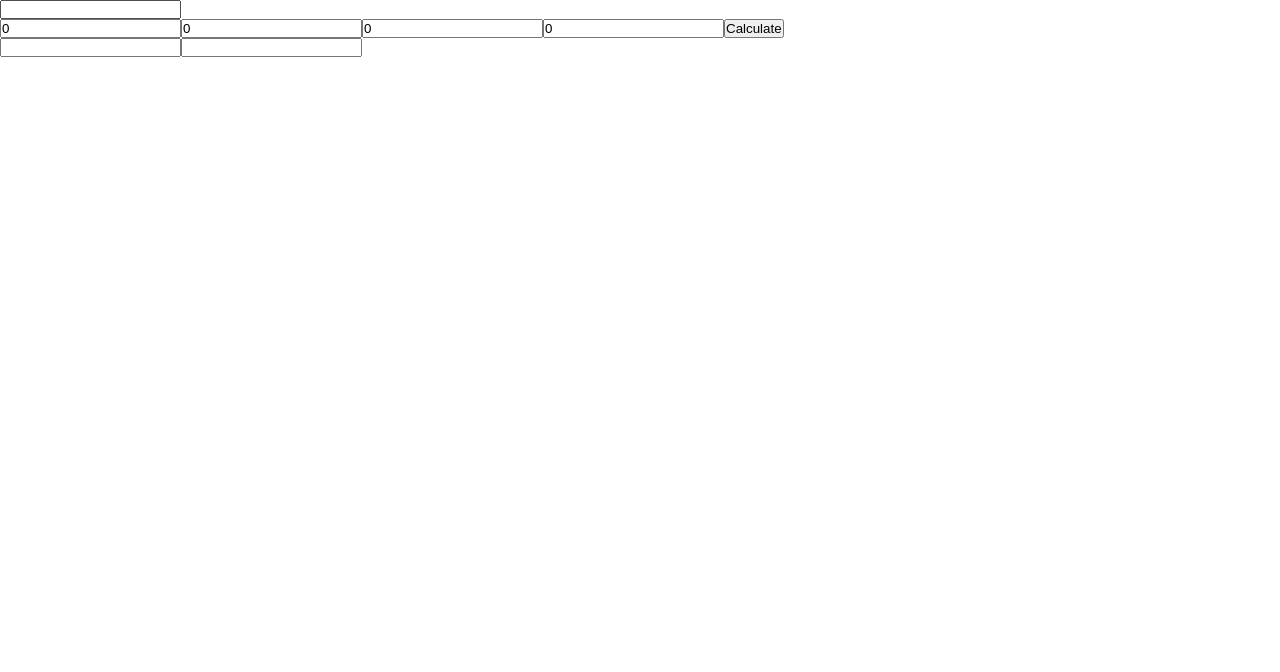
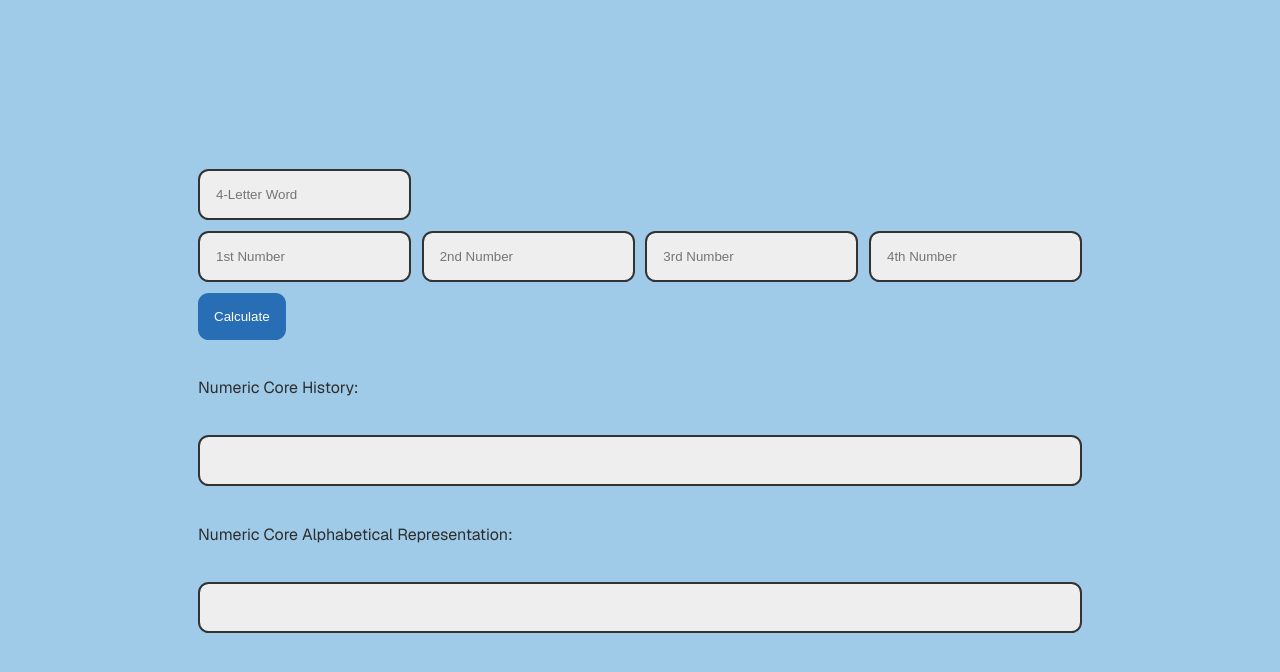
Before and after one commit to Carson-Shook/blueprince-solver, a Next.js app: page /numeric-cores in a window 1280 px wide. Shown: the top 672 px of the page. Built offline with nearby package versions, Linux system fonts and the light colour scheme.

Commit message:
Improved alpha representation, added style

```diff
--- a/src/app/globals.css
+++ b/src/app/globals.css
@@ -1,11 +1,11 @@
 :root {
-  --background: #ffffff;
-  --foreground: #171717;
+  --background: #9fcbe9;
+  --foreground: #2e2d2d;
 }
 
 @media (prefers-color-scheme: dark) {
   :root {
-    --background: #0a0a0a;
+    --background: #414141;
     --foreground: #ededed;
   }
 }
@@ -35,6 +35,74 @@ a {
   text-decoration: none;
 }
 
+label {
+  margin: 0pt 4pt 0pt 4pt;
+}
+
+input {
+  border-style: solid;
+  border-color: #333;
+  background-color: #eee;
+  color: #000;
+  border-width: 2pt;
+  border-radius: 8pt;
+  padding: 12pt;
+  margin: 4pt;
+}
+
+input:focus {
+  outline-style: solid;
+  outline-width: 3pt;
+  outline-color: #3b84cc;
+}
+
+button {
+  border-style: none;
+  border-color: #ccc;
+  background-color: #286eb5;
+  color: #fff;
+  border-width: -2pt;
+  border-radius: 8pt;
+  padding: 12pt;
+  margin: 4pt;
+  cursor: pointer;
+}
+
+button:hover {
+  border-style: none;
+  border-color: #fff;
+  background-color: #3b84cc;
+  color: #fff;
+  border-width: -2pt;
+  border-radius: 8pt;
+  padding: 12pt;
+  margin: 4pt;
+  cursor: pointer;
+}
+
+button:active {
+  border-style: none;
+  border-color: #ccc;
+  background-color: #286eb5;
+  color: #fff;
+  border-width: -2pt;
+  border-radius: 8pt;
+  padding: 12pt;
+  margin: 4pt;
+  cursor: pointer;
+}
+
+input[type="number"]::-webkit-outer-spin-button,
+input[type="number"]::-webkit-inner-spin-button {
+  -webkit-appearance: none;
+  margin: 0;
+}
+
+/* Firefox */
+input[type="number"] {
+  -moz-appearance: textfield;
+}
+
 @media (prefers-color-scheme: dark) {
   html {
     color-scheme: dark;
--- a/src/app/numeric-cores/page.jsx
+++ b/src/app/numeric-cores/page.jsx
@@ -1,16 +1,18 @@
 'use client'
+import styles from "./page.module.css";
 import { useState } from 'react'
 
-export default function Page() {
 const alphabet = ["a", "b", "c", "d", "e", "f", "g", "h", "i", "j", "k", "l", "m", "n", "o", "p", "q", "r", "s", "t", "u", "v", "w", "x", "y", "z"];
 
+
+export default function Page() {
     const [coreWord, setCoreWord] = useState('');
-    const [coreNum1, setCoreNum1] = useState(0);
-    const [coreNum2, setCoreNum2] = useState(0);
-    const [coreNum3, setCoreNum3] = useState(0);
-    const [coreNum4, setCoreNum4] = useState(0);
+    const [coreNum1, setCoreNum1] = useState('');
+    const [coreNum2, setCoreNum2] = useState('');
+    const [coreNum3, setCoreNum3] = useState('');
+    const [coreNum4, setCoreNum4] = useState('');
     const [numericCore, setNumericCore] = useState([]);
-    const alphabeticCore = numericCore.map((num) => alphabet[num - 1]);
+    const alphabeticCore = getStringFromCoreHistory(numericCore);
 
     function calculateNumericCore() {
         let core1 = 0;
@@ -43,27 +45,34 @@ export default function Page() {
 
         const coredValue = getNumericCoreFromNumbers(core1, core2, core3, core4);
         console.log(coredValue);
-        if (coredValue > 0 && coredValue <= 26) {
         setNumericCore([
             ...numericCore,
             coredValue
         ]);
     }
-    }
 
     return (
+        <div className={styles.page}>
+            <main className={styles.main}>
+                <form>
                     <div>
-            <form>
-                <input name='coreword' type='text' value={coreWord} onChange={e => setCoreWord(e.target.value)} />
-                <br />
-                <input name='corenum1' type='number' value={coreNum1} onChange={e => setCoreNum1(e.target.value)} />
-                <input name='corenum2' type='number' value={coreNum2} onChange={e => setCoreNum2(e.target.value)} />
-                <input name='corenum3' type='number' value={coreNum3} onChange={e => setCoreNum3(e.target.value)} />
-                <input name='corenum4' type='number' value={coreNum4} onChange={e => setCoreNum4(e.target.value)} />
+                        <input name='coreword' type='text' placeholder="4-Letter Word" value={coreWord} onChange={e => setCoreWord(e.target.value)} />
+                    </div>
+                    <div>
+                        <input name='corenum1' type='number' placeholder="1st Number" value={coreNum1} onChange={e => setCoreNum1(e.target.value)} />
+                        <input name='corenum2' type='number' placeholder="2nd Number" value={coreNum2} onChange={e => setCoreNum2(e.target.value)} />
+                        <input name='corenum3' type='number' placeholder="3rd Number" value={coreNum3} onChange={e => setCoreNum3(e.target.value)} />
+                        <input name='corenum4' type='number' placeholder="4th Number" value={coreNum4} onChange={e => setCoreNum4(e.target.value)} />
+                    </div>
+                    <div>
                         <button onClick={calculateNumericCore} name='calculate' type='button'>Calculate</button>
+                    </div>
                 </form>
+                <label>Numeric Core History:</label>
                 <input name='numericcorenumber' value={numericCore} readOnly />
+                <label>Numeric Core Alphabetical Representation:</label>
                 <input name='alphabeticcore' value={alphabeticCore} readOnly />
+            </main>
         </div>
     );
 }
@@ -110,3 +119,17 @@ function getNumericCoreFromNumbers(num1, num2, num3, num4) {
     console.log(possibleResults);
     return Math.min(...possibleResults);
 }
+
+function getStringFromCoreHistory(coreHistory) {
+    const stringValue = [];
+    for (let i = 0; i < coreHistory.length; i++) {
+        const coreNumber = coreHistory[i];
+        if (coreNumber < 1 || coreNumber > 26) {
+            stringValue[i] = "-";
+        } else if (coreNumber >= 1 && coreNumber <= 26) {
+            stringValue[i] = alphabet[coreNumber - 1].toUpperCase();
+        }
+    }
+
+    return stringValue.join("");
+}
--- /dev/null
+++ b/src/app/numeric-cores/page.module.css
@@ -0,0 +1,168 @@
+.page {
+  --gray-rgb: 0, 0, 0;
+  --gray-alpha-200: rgba(var(--gray-rgb), 0.08);
+  --gray-alpha-100: rgba(var(--gray-rgb), 0.05);
+
+  --button-primary-hover: #383838;
+  --button-secondary-hover: #f2f2f2;
+
+  display: grid;
+  grid-template-rows: 20px 1fr 20px;
+  align-items: center;
+  justify-items: center;
+  min-height: 100svh;
+  padding: 80px;
+  gap: 64px;
+  font-family: var(--font-geist-sans);
+}
+
+@media (prefers-color-scheme: dark) {
+  .page {
+    --gray-rgb: 255, 255, 255;
+    --gray-alpha-200: rgba(var(--gray-rgb), 0.145);
+    --gray-alpha-100: rgba(var(--gray-rgb), 0.06);
+
+    --button-primary-hover: #ccc;
+    --button-secondary-hover: #1a1a1a;
+  }
+}
+
+.main {
+  display: flex;
+  flex-direction: column;
+  gap: 32px;
+  grid-row-start: 2;
+}
+
+.main ol {
+  font-family: var(--font-geist-mono);
+  padding-left: 0;
+  margin: 0;
+  font-size: 14px;
+  line-height: 24px;
+  letter-spacing: -0.01em;
+  list-style-position: inside;
+}
+
+.main li:not(:last-of-type) {
+  margin-bottom: 8px;
+}
+
+.main code {
+  font-family: inherit;
+  background: var(--gray-alpha-100);
+  padding: 2px 4px;
+  border-radius: 4px;
+  font-weight: 600;
+}
+
+.ctas {
+  display: flex;
+  gap: 16px;
+}
+
+.ctas a {
+  appearance: none;
+  border-radius: 128px;
+  height: 48px;
+  padding: 0 20px;
+  border: none;
+  border: 1px solid transparent;
+  transition:
+    background 0.2s,
+    color 0.2s,
+    border-color 0.2s;
+  cursor: pointer;
+  display: flex;
+  align-items: center;
+  justify-content: center;
+  font-size: 16px;
+  line-height: 20px;
+  font-weight: 500;
+}
+
+a.primary {
+  background: var(--foreground);
+  color: var(--background);
+  gap: 8px;
+}
+
+a.secondary {
+  border-color: var(--gray-alpha-200);
+  min-width: 158px;
+}
+
+.footer {
+  grid-row-start: 3;
+  display: flex;
+  gap: 24px;
+}
+
+.footer a {
+  display: flex;
+  align-items: center;
+  gap: 8px;
+}
+
+.footer img {
+  flex-shrink: 0;
+}
+
+/* Enable hover only on non-touch devices */
+@media (hover: hover) and (pointer: fine) {
+  a.primary:hover {
+    background: var(--button-primary-hover);
+    border-color: transparent;
+  }
+
+  a.secondary:hover {
+    background: var(--button-secondary-hover);
+    border-color: transparent;
+  }
+
+  .footer a:hover {
+    text-decoration: underline;
+    text-underline-offset: 4px;
+  }
+}
+
+@media (max-width: 600px) {
+  .page {
+    padding: 32px;
+    padding-bottom: 80px;
+  }
+
+  .main {
+    align-items: center;
+  }
+
+  .main ol {
+    text-align: center;
+  }
+
+  .ctas {
+    flex-direction: column;
+  }
+
+  .ctas a {
+    font-size: 14px;
+    height: 40px;
+    padding: 0 16px;
+  }
+
+  a.secondary {
+    min-width: auto;
+  }
+
+  .footer {
+    flex-wrap: wrap;
+    align-items: center;
+    justify-content: center;
+  }
+}
+
+@media (prefers-color-scheme: dark) {
+  .logo {
+    filter: invert();
+  }
+}
--- a/src/app/page.jsx
+++ b/src/app/page.jsx
@@ -1,10 +1,12 @@
 import Image from "next/image";
 import styles from "./page.module.css";
+import Link from "next/link";
 
 export default function Home() {
   return (
     <div className={styles.page}>
       <main className={styles.main}>
+        <Link href="numeric-cores" >Numeric Cores Solver</Link>
         <Image
           className={styles.logo}
           src="next.svg"
```
Lines whose indentation alone changed are shown as unchanged.
